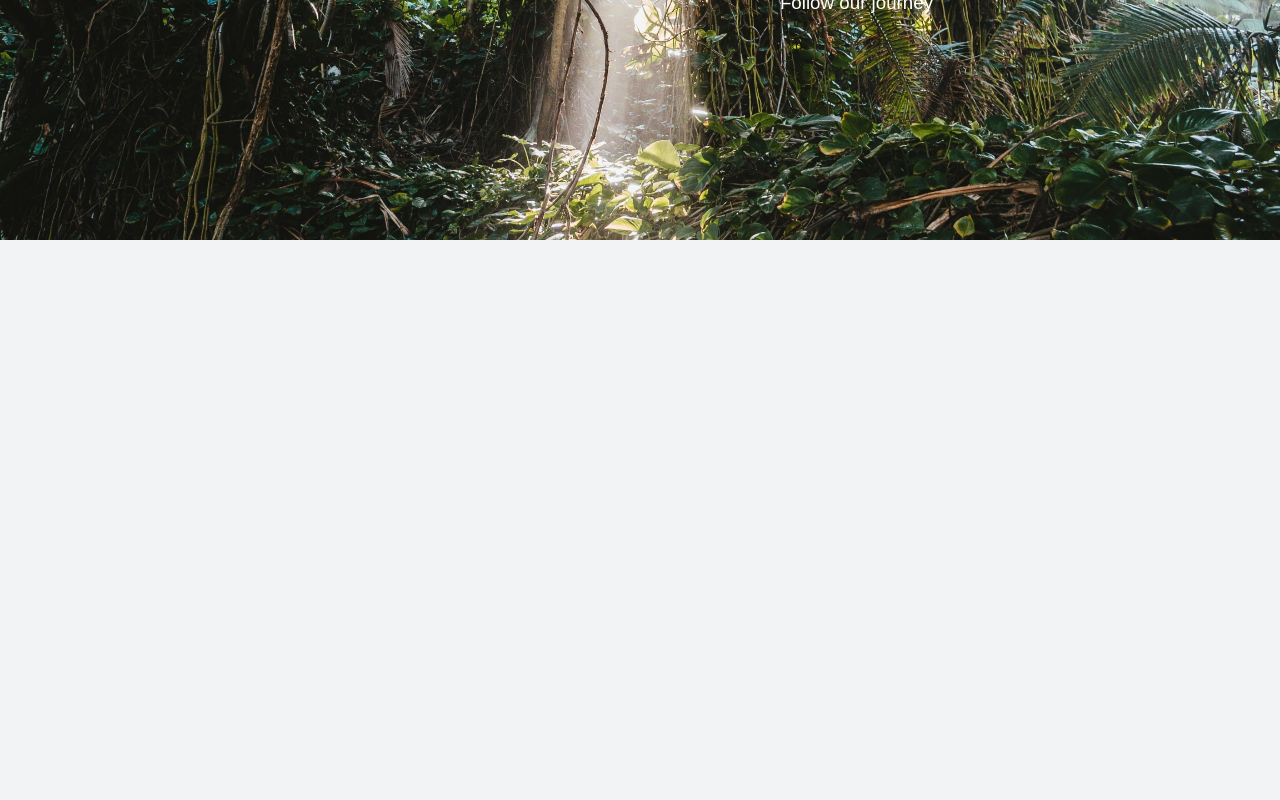
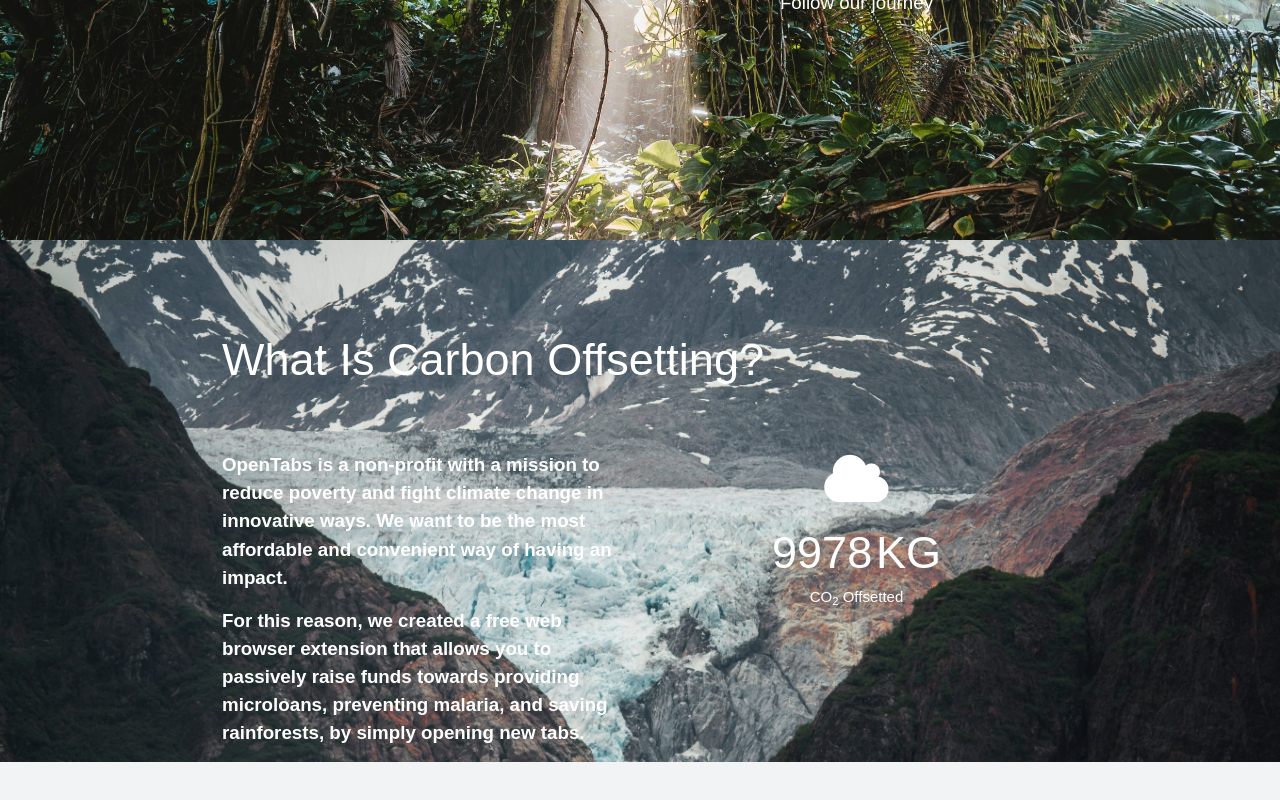
Before and after one commit to Adarsh-thedev/ot-flights-frontend, a React (Create React App) app: page / in a window 1280 px wide. Shown: the part 1224-2024 px from the top of the page. Before the commit the page ends 1484 px from the top, so only its background shows below. Built offline with nearby package versions, Linux system fonts and the light colour scheme.

Commit message:
AboutCarbonOffset component

```diff
--- a/src/App.js
+++ b/src/App.js
@@ -6,6 +6,7 @@ import FlightSearch from './Components/Flightsearch';
 import Slide from 'react-reveal/Slide';
 import Stats from './Components/Stats';
 import AboutOpenTabs from './Components/AboutOpenTabs';
+import AboutCarbonOffset from './Components/AboutCarbonOffset';
 
 function App() {
   return (
@@ -16,6 +17,7 @@ function App() {
       <Slide right>
         <Stats/>
         <AboutOpenTabs/>
+        <AboutCarbonOffset/>
       </Slide>
     </React.Fragment>
   );
--- /dev/null
+++ b/src/Components/AboutCarbonOffset.js
@@ -0,0 +1,55 @@
+import React from 'react';
+import Background from '../assets/about-carbon.jpg';
+import Slide from 'react-reveal/Slide';
+import CountUp from 'react-countup';
+
+const backgroundStyle = {
+    backgroundImage : `url(${Background})`,
+    backgroundSize : 'cover',
+    backgroundRepeat : 'no-repeat',
+    fontFamily : 'Nunito, sans-serif'
+}
+
+const AboutCarbonOffset = () => {
+    return(
+        <div className = 'no-margin' style = {backgroundStyle}>
+            <div className = 'container'>
+                <div className="row">
+                    <div className="col-xs-12 col-sm-8 mt5">
+                        <h2 className="f1 card-title" style={{
+                            color: 'white',
+                            paddingBottom: '35px'}}>
+                            What Is Carbon Offsetting?
+                        </h2>
+                    </div>
+                </div>
+                <div className="row">
+                    <Slide left>
+                        <div className = 'col-xs-12 col-sm-6'>
+                            <p className = 'f4 b' style={{color: 'white'}}>
+                                OpenTabs is a non-profit with a mission to reduce poverty and fight climate change in innovative ways. We want
+                                to be the most affordable and convenient way of having an impact.</p>
+                            <p className = 'f4 b' style={{color: 'white'}}>
+                                For this reason, we created a free web browser extension that allows you to passively raise funds towards
+                                providing microloans, preventing malaria, and saving rainforests, by simply opening new
+                                tabs.
+                            </p>
+                        </div>
+                    </Slide>
+                    <Slide right>
+                        <div className = 'col-xs-12 col-sm-6 center'>
+                            <div style={{color:'white', margin: 'auto'}}>
+								<div className="center"><i aria-hidden="true" className="fa fa-cloud fa-4x"></i></div>
+								<p className="mb-0 mt2 f1"><CountUp end = {10000} duration = {7}></CountUp><span className = 'ml1'>KG</span>
+								</p>
+								<p className="text-white">CO<sub>2</sub> Offsetted</p>
+							</div>
+                        </div>
+                    </Slide>
+                </div>
+            </div>
+        </div>
+    );
+}
+
+export default AboutCarbonOffset;
```
